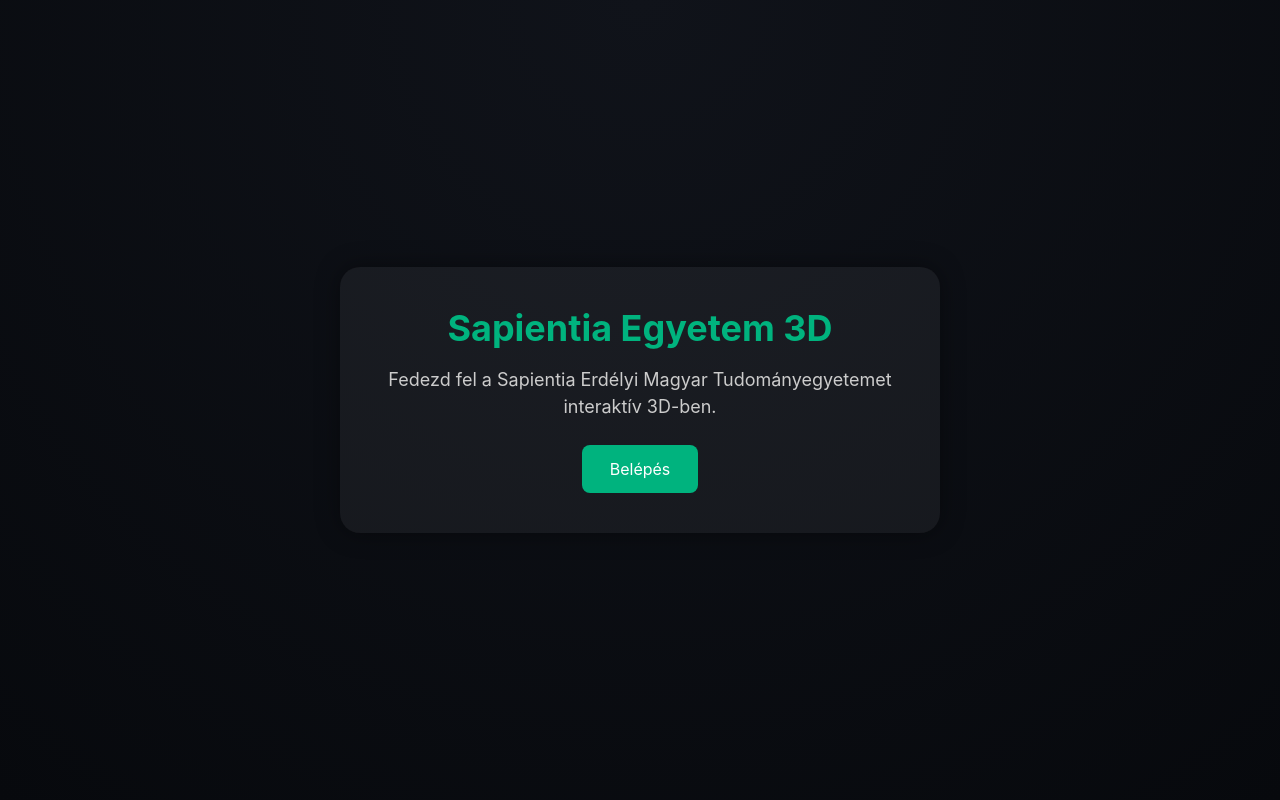
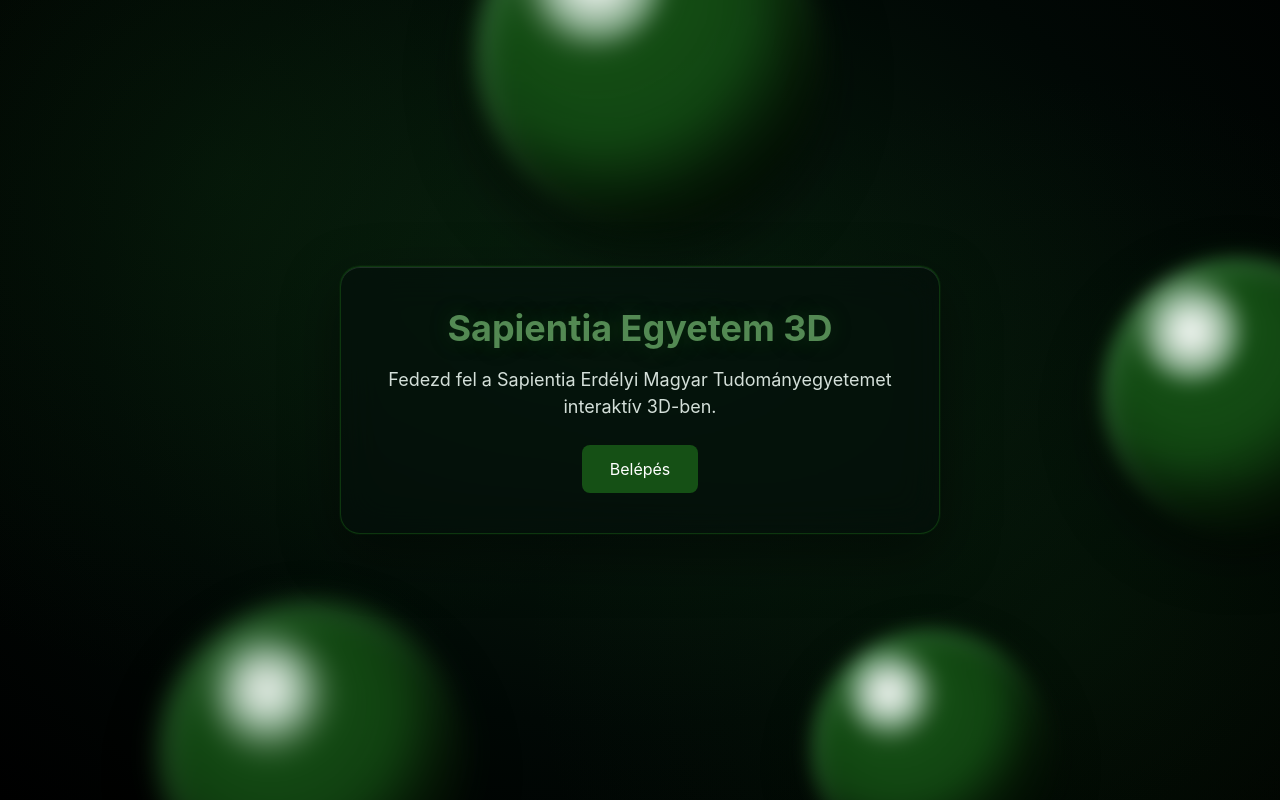
Before and after one commit to KiralyAlparCsaba/Sapi3D, a React (Vite) app in the folder frontend/: page / in a window 1280 px wide. Built offline with nearby package versions, Linux system fonts and the light colour scheme.

Commit message:
redesign landing page visuals

```diff
--- a/frontend/src/components/auth/LandingPage.jsx
+++ b/frontend/src/components/auth/LandingPage.jsx
@@ -1,12 +1,41 @@
-import React from "react";
+import React, { useRef } from "react";
 import { useNavigate } from "react-router-dom";
 import "../../styles/LandingPage.css";
 
 export default function LandingPage() {
   const navigate = useNavigate();
+  const containerRef = useRef(null);
+
+  const handleMouseMove = (event) => {
+    const el = containerRef.current;
+    if (!el) return;
+
+    const rect = el.getBoundingClientRect();
+    const x = (event.clientX - rect.left) / rect.width - 0.5;
+    const y = (event.clientY - rect.top) / rect.height - 0.5;
+
+    el.style.setProperty("--mx", x.toFixed(3));
+    el.style.setProperty("--my", y.toFixed(3));
+  };
+
+  const handleMouseLeave = () => {
+    const el = containerRef.current;
+    if (!el) return;
+    el.style.setProperty("--mx", "0");
+    el.style.setProperty("--my", "0");
+  };
 
   return (
-    <div className="landing-container">
+    <div
+      className="landing-container"
+      ref={containerRef}
+      onMouseMove={handleMouseMove}
+      onMouseLeave={handleMouseLeave}
+    >
+      <div className="blob blob-1" aria-hidden="true" />
+      <div className="blob blob-2" aria-hidden="true" />
+      <div className="blob blob-3" aria-hidden="true" />
+      <div className="blob blob-4" aria-hidden="true" />
       <div className="landing-content">
         <h1>Sapientia Egyetem 3D</h1>
         <p>
--- a/frontend/src/styles/LandingPage.css
+++ b/frontend/src/styles/LandingPage.css
@@ -1,45 +1,350 @@
 .landing-container {
+  --mx: 0;
+  --my: 0;
+  --auth-green: #155015;
+  --auth-green-rgb: 21, 80, 21;
+  position: relative;
+  isolation: isolate;
+  overflow: hidden;
   height: 100vh;
   display: flex;
   justify-content: center;
   align-items: center;
-  background: radial-gradient(circle at top, #10131a, #07090d);
+  background:
+    radial-gradient(circle at 18% 22%, rgba(var(--auth-green-rgb), 0.18), transparent 42%),
+    radial-gradient(circle at 84% 78%, rgba(var(--auth-green-rgb), 0.16), transparent 44%),
+    radial-gradient(ellipse at 50% 40%, rgba(4, 26, 10, 0.98) 0%, #010805 60%, #000 100%);
   color: #fff;
   font-family: "Inter", Arial, sans-serif;
   text-align: center;
 }
 
+/* ── 3D Sphere Blobs ── */
+.blob {
+  position: absolute;
+  z-index: 0;
+  border-radius: 50%;
+  pointer-events: none;
+  will-change: transform;
+  animation: blobFloat 9s ease-in-out infinite;
+}
+
+/* Large sphere – top center */
+.blob-1 {
+  width: 340px;
+  height: 340px;
+  top: -110px;
+  left: 50%;
+  margin-left: -170px;
+  background:
+    radial-gradient(
+      circle at 34% 28%,
+      rgba(234, 247, 234, 0.92) 0%,
+      rgba(var(--auth-green-rgb), 0.96) 24%,
+      rgba(var(--auth-green-rgb), 0.84) 48%,
+      rgba(10, 42, 10, 0.84) 68%,
+      rgba(4, 20, 4, 0.72) 86%,
+      rgba(1, 10, 1, 0.56) 100%
+    );
+  box-shadow:
+    inset -28px -36px 60px rgba(0, 0, 0, 0.45),
+    inset  12px  14px 28px rgba(200, 255, 228, 0.18),
+    0 24px 60px rgba(0, 0, 0, 0.55),
+    0  0  40px rgba(var(--auth-green-rgb), 0.28);
+  filter: blur(10px);
+  animation-delay: -2s;
+  --px: 8px;
+  --py: 8px;
+}
+
+/* Specular highlight – blob-1 */
+.blob-1::before {
+  content: "";
+  position: absolute;
+  width: 36%;
+  height: 36%;
+  top: 10%;
+  left: 18%;
+  border-radius: 50%;
+  background: radial-gradient(circle, rgba(255,255,255,0.82) 0%, rgba(220,255,240,0.28) 60%, transparent 100%);
+  filter: blur(4px);
+}
+
+/* Medium sphere – right side */
+.blob-2 {
+  width: 260px;
+  height: 260px;
+  top: 36%;
+  right: -60px;
+  z-index: 1;
+  background:
+    radial-gradient(
+      circle at 32% 26%,
+      rgba(228, 243, 228, 0.94) 0%,
+      rgba(var(--auth-green-rgb), 0.98) 22%,
+      rgba(var(--auth-green-rgb), 0.86) 44%,
+      rgba(10, 40, 10, 0.82) 66%,
+      rgba(3, 18, 3, 0.68) 84%,
+      rgba(0, 10, 0, 0.5) 100%
+    );
+  box-shadow:
+    inset -22px -28px 50px rgba(0, 0, 0, 0.42),
+    inset  10px  12px 22px rgba(200, 255, 228, 0.16),
+    0 20px 50px rgba(0, 0, 0, 0.50),
+    0   0  32px rgba(var(--auth-green-rgb), 0.26);
+  filter: blur(8px);
+  animation-delay: -9s;
+  --px: -10px;
+  --py: 8px;
+}
+
+.blob-2::before {
+  content: "";
+  position: absolute;
+  width: 34%;
+  height: 34%;
+  top: 11%;
+  left: 16%;
+  border-radius: 50%;
+  background: radial-gradient(circle, rgba(255,255,255,0.80) 0%, rgba(220,255,240,0.25) 60%, transparent 100%);
+  filter: blur(3px);
+}
+
+/* Large sphere – bottom left */
+.blob-3 {
+  width: 300px;
+  height: 300px;
+  bottom: -110px;
+  left: 12%;
+  background:
+    radial-gradient(
+      circle at 36% 30%,
+      rgba(222, 240, 222, 0.9) 0%,
+      rgba(var(--auth-green-rgb), 0.92) 24%,
+      rgba(var(--auth-green-rgb), 0.8) 46%,
+      rgba(9, 36, 9, 0.74) 66%,
+      rgba(3, 16, 3, 0.6) 86%,
+      rgba(0, 9, 0, 0.42) 100%
+    );
+  box-shadow:
+    inset -24px -30px 54px rgba(0, 0, 0, 0.40),
+    inset  10px  12px 22px rgba(200, 255, 228, 0.14),
+    0 18px 46px rgba(0, 0, 0, 0.46),
+    0   0  28px rgba(var(--auth-green-rgb), 0.22);
+  filter: blur(12px);
+  animation-delay: -5s;
+  --px: -8px;
+  --py: -10px;
+}
+
+.blob-3::before {
+  content: "";
+  position: absolute;
+  width: 32%;
+  height: 32%;
+  top: 12%;
+  left: 19%;
+  border-radius: 50%;
+  background: radial-gradient(circle, rgba(255,255,255,0.76) 0%, rgba(210,255,238,0.22) 60%, transparent 100%);
+  filter: blur(4px);
+}
+
+/* Medium sphere – bottom right */
+.blob-4 {
+  width: 240px;
+  height: 240px;
+  bottom: -70px;
+  right: 18%;
+  background:
+    radial-gradient(
+      circle at 33% 27%,
+      rgba(228, 243, 228, 0.92) 0%,
+      rgba(var(--auth-green-rgb), 0.95) 22%,
+      rgba(var(--auth-green-rgb), 0.84) 44%,
+      rgba(9, 36, 9, 0.76) 64%,
+      rgba(3, 16, 3, 0.62) 84%,
+      rgba(0, 9, 0, 0.44) 100%
+    );
+  box-shadow:
+    inset -20px -26px 46px rgba(0, 0, 0, 0.38),
+    inset   9px  11px 20px rgba(200, 255, 228, 0.14),
+    0 16px 42px rgba(0, 0, 0, 0.44),
+    0   0  24px rgba(var(--auth-green-rgb), 0.24);
+  filter: blur(9px);
+  animation-delay: -12s;
+  --px: 10px;
+  --py: -6px;
+}
+
+.blob-4::before {
+  content: "";
+  position: absolute;
+  width: 32%;
+  height: 32%;
+  top: 10%;
+  left: 16%;
+  border-radius: 50%;
+  background: radial-gradient(circle, rgba(255,255,255,0.78) 0%, rgba(210,255,238,0.22) 60%, transparent 100%);
+  filter: blur(3px);
+}
+
+/* Medium sphere – top left */
+.blob-5 {
+  width: 280px;
+  height: 280px;
+  top: 34%;
+  left: -60px;
+  background:
+    radial-gradient(
+      circle at 35% 28%,
+      rgba(228, 243, 228, 0.92) 0%,
+      rgba(var(--auth-green-rgb), 0.95) 22%,
+      rgba(var(--auth-green-rgb), 0.84) 44%,
+      rgba(9, 36, 9, 0.76) 64%,
+      rgba(3, 16, 3, 0.62) 84%,
+      rgba(0, 9, 0, 0.44) 100%
+    );
+  box-shadow:
+    inset -22px -28px 50px rgba(0, 0, 0, 0.42),
+    inset  10px  12px 22px rgba(200, 255, 228, 0.16),
+    0 20px 50px rgba(0, 0, 0, 0.50),
+    0   0  30px rgba(var(--auth-green-rgb), 0.25);
+  filter: blur(10px);
+  animation-delay: -7s;
+  --px: 6px;
+  --py: 2px;
+}
+
+.blob-5::before {
+  content: "";
+  position: absolute;
+  width: 34%;
+  height: 34%;
+  top: 11%;
+  left: 17%;
+  border-radius: 50%;
+  background: radial-gradient(circle, rgba(255,255,255,0.80) 0%, rgba(220,255,240,0.25) 60%, transparent 100%);
+  filter: blur(3px);
+}
+
+/* ── Card ── */
 .landing-content {
+  position: relative;
+  z-index: 2;
   max-width: 600px;
   padding: 40px;
-  background: rgba(255, 255, 255, 0.05);
   border-radius: 20px;
-  box-shadow: 0 0 25px rgba(0, 0, 0, 0.4);
+  background: rgba(4, 14, 11, 0.58);
+  border: 1px solid rgba(var(--auth-green-rgb), 0.6);
+  box-shadow:
+    0 20px 58px rgba(0, 0, 0, 0.45),
+    inset 0 1px 0 rgba(220, 255, 241, 0.12),
+    0 0 0 1px rgba(var(--auth-green-rgb), 0.22);
+  backdrop-filter: blur(20px);
+  -webkit-backdrop-filter: blur(20px);
+  animation: cardReveal 900ms cubic-bezier(0.2, 0.8, 0.2, 1) both;
 }
 
 .landing-content h1 {
   font-size: 36px;
   margin-bottom: 15px;
-  color: #00b37e;
+  color: color-mix(in srgb, var(--auth-green) 58%, #a8d8a8);
+  text-shadow: 0 0 20px rgba(var(--auth-green-rgb), 0.42);
 }
 
 .landing-content p {
   font-size: 18px;
   margin-bottom: 25px;
-  color: #ccc;
+  color: rgba(235, 246, 241, 0.9);
 }
 
 .landing-btn {
-  background: #00b37e;
+  background: var(--auth-green);
   color: white;
   border: none;
   border-radius: 8px;
   padding: 14px 28px;
   font-size: 16px;
   cursor: pointer;
-  transition: background 0.2s ease;
+  transition:
+    background-color 280ms ease,
+    transform 280ms ease,
+    box-shadow 280ms ease;
 }
 
 .landing-btn:hover {
-  background: #00c98c;
+  background: color-mix(in srgb, var(--auth-green) 82%, #4b954b);
+  transform: scale(1.05);
+  box-shadow:
+    0 0 0 1px rgba(var(--auth-green-rgb), 0.45),
+    0 0 20px rgba(var(--auth-green-rgb), 0.45),
+    0 10px 24px rgba(var(--auth-green-rgb), 0.3);
 }
+
+.landing-btn:active {
+  transform: scale(1.02);
+}
+
+/* ── Animations ── */
+@keyframes cardReveal {
+  from {
+    opacity: 0;
+    transform: translateY(18px);
+    filter: blur(8px);
+  }
+  to {
+    opacity: 1;
+    transform: translateY(0);
+    filter: blur(0);
+  }
+}
+
+@keyframes blobFloat {
+  0% {
+    transform: translate3d(calc(var(--mx) * var(--px)), calc(var(--my) * var(--py)), 0) scale(1);
+  }
+  50% {
+    transform: translate3d(calc(var(--mx) * var(--px) + 32px), calc(var(--my) * var(--py) - 26px), 0) scale(1.06);
+  }
+  100% {
+    transform: translate3d(calc(var(--mx) * var(--px)), calc(var(--my) * var(--py)), 0) scale(1);
+  }
+}
+
+/* ── Responsive ── */
+@media (max-width: 768px) {
+  .blob-1 {
+    width: 240px;
+    height: 240px;
+    top: -80px;
+    margin-left: -120px;
+  }
+
+  .blob-2 {
+    width: 190px;
+    height: 190px;
+    right: -55px;
+  }
+
+  .blob-3 {
+    width: 210px;
+    height: 210px;
+    left: -20px;
+  }
+
+  .blob-4 {
+    width: 180px;
+    height: 180px;
+    right: 10%;
+  }
+}
+
+@media (prefers-reduced-motion: reduce) {
+  .blob,
+  .landing-content,
+  .landing-btn {
+    animation: none;
+    transition: none;
+    transform: none;
+  }
+}
```
